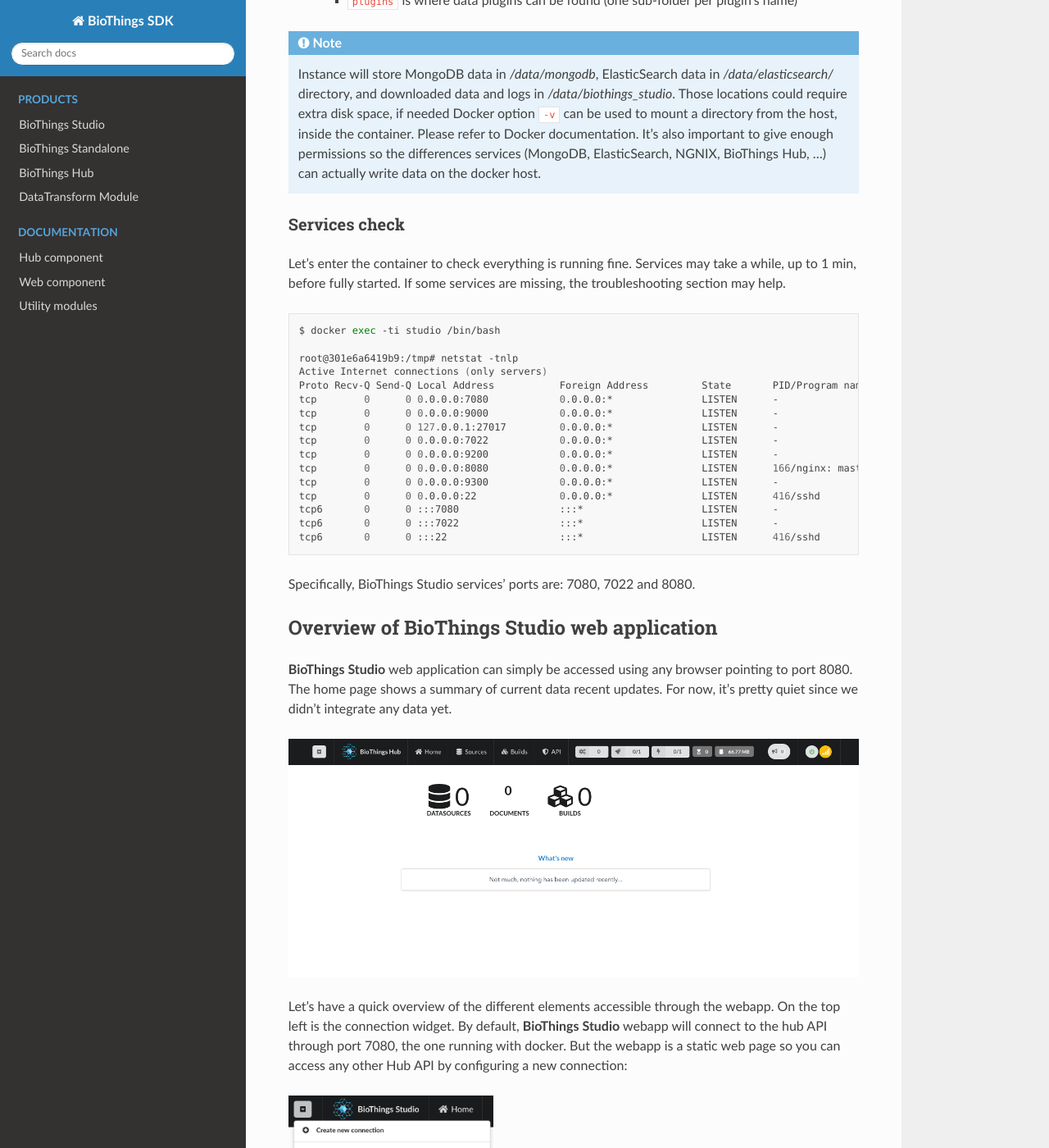
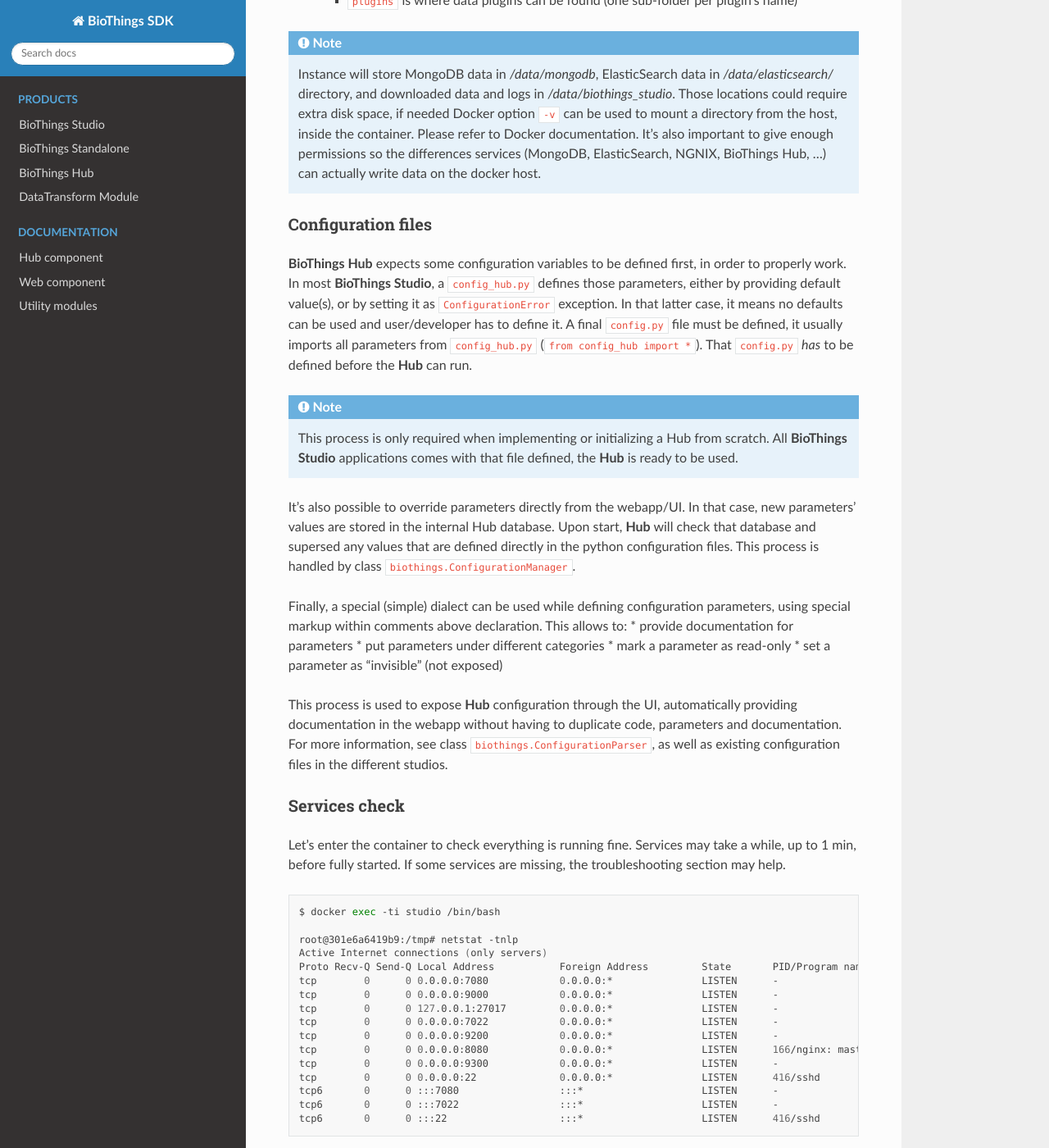
Before and after one commit to biothings/biothings.api, a Sphinx documentation site: the page built from docs/doc/studio_guide.rst, in a window 1280 px wide and 1400 px high, scrolled down 2941 px. Shown: the whole window at 82% size. Built offline with Sphinx 7.4.7 and the Read the Docs theme 2.0.0, drawn with Linux system fonts in a browser that asks for light colours; some of the changed text lies outside the part shown.

Commit message:
dev guide updated

```diff
--- a/docs/doc/studio_guide.rst
+++ b/docs/doc/studio_guide.rst
@@ -113,6 +113,28 @@
    Please refer to Docker documentation. It's also important to give enough permissions so the differences services
    (MongoDB, ElasticSearch, NGNIX, BioThings Hub, ...) can actually write data on the docker host.
 
+Configuration files
+^^^^^^^^^^^^^^^^^^^
+
+**BioThings Hub** expects some configuration variables to be defined first, in order to properly work. In most **BioThings Studio**, a ``config_hub.py`` defines
+those parameters, either by providing default value(s), or by setting it as ``ConfigurationError`` exception. In that latter case, it means no defaults can be used
+and user/developer has to define it. A final ``config.py`` file must be defined, it usually imports all parameters from ``config_hub.py`` (``from config_hub import *``).
+That ``config.py`` *has* to be defined before the **Hub** can run.
+
+.. note:: This process is only required when implementing or initializing a Hub from scratch. All **BioThings Studio** applications comes with that file defined, the **Hub**
+   is ready to be used.
+
+It's also possible to override parameters directly from the webapp/UI. In that case, new parameters' values are stored in the internal Hub database. Upon start, **Hub** will check
+that database and supersed any values that are defined directly in the python configuration files. This process is handled by class ``biothings.ConfigurationManager``.
+
+Finally, a special (simple) dialect can be used while defining configuration parameters, using special markup within comments above declaration. This allows to:
+* provide documentation for parameters
+* put parameters under different categories
+* mark a parameter as read-only
+* set a parameter as "invisible" (not exposed)
+
+This process is used to expose **Hub** configuration through the UI, automatically providing documentation in the webapp without having to duplicate code, parameters and documentation.
+For more information, see class ``biothings.ConfigurationParser``, as well as existing configuration files in the different studios.
 
 Services check
 ^^^^^^^^^^^^^^
@@ -199,11 +221,56 @@
 
    In this popup are shown all notifications coming from the **Hub**, in real-time, allowing to follow all jobs and activity.
 
+.. figure:: ../_static/loader.png
+   :width: 600px
+
+   A first circle shows the page loading activity. Gray means nothing active, flashing blue means webapp is loading information from the Hub, and red means an
+   error occured (error should be found in either notifications or by openin the logs from the bottom right corner).
+
+   The next button with a cog icon gives access to the configuration and is described in the next section.
+
 .. figure:: ../_static/websocket.png
    :width: 600px
 
-   Finally, a logo shows the websocket connection status and quality (green meaning very low latency, red extremely high latency, we're currently running
+   Finally, a logo shows the websocket connection status (green power button means "connected", red plug means "not connected")
    on average)
+
+=============
+Configuration
+=============
+
+By clicking on the cog icon in the bar on the right, **Hub** configuration can be accessed. The configuration parameters, documentation, sections are defined in python configuration files
+(see `Configuration files`). Specifically, if a parameter is hidden, redacted or/and read-only, it's because of how it was defined in the python configuration files.
+
+
+.. figure:: ../_static/configform.png
+   :width: 100%
+
+Any parameter must be entered in a JSON format. Ex: double quotes for strings, square brackets to define lists, etc... Once a parameter has been changed, change can be saved using
+the "Save" button, available for each parameters. The "Reset" button can be used to switch back the original, default value that was defined in the configuration files.
+
+Ex: Update Hub's name
+
+.. figure:: ../_static/edithubname.png
+   :width: 200px
+
+First enter the new name, for paramerer ``HUB_NAME``. Because the value has changed, the "Save" button is available.
+
+.. figure:: ../_static/savehubname.png
+   :width: 200px
+
+Upon validation, a green check mark is shown, and because the value is not the default one, the "Reset" button is now available. Clicking on it will switch back the
+value for that parameter to the original, default one.
+
+.. figure:: ../_static/resethubname.png
+   :width: 200px
+
+Note each time a parameter is changed, **Hub** needs to be restarted, as shown on the top.
+
+.. figure:: ../_static/needrestart.png
+   :width: 100%
+
+
 
 
 ===========================================
```
Also changed, not shown: docs/_static/commands.png, docs/_static/configform.png (added), docs/_static/edithubname.png (added), docs/_static/homeempty.png, docs/_static/loader.png (added), docs/_static/needrestart.png (added), docs/_static/notifs.png, docs/_static/processes.png, docs/_static/resethubname.png (added), docs/_static/savehubname.png (added), docs/_static/threads.png, docs/_static/websocket.png.
